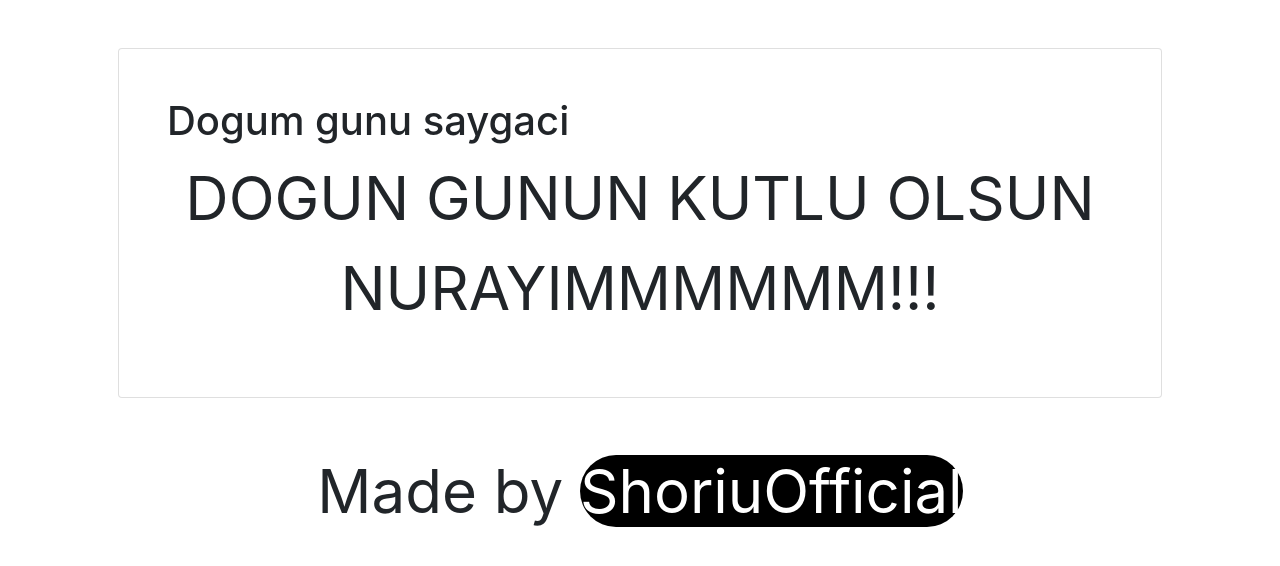
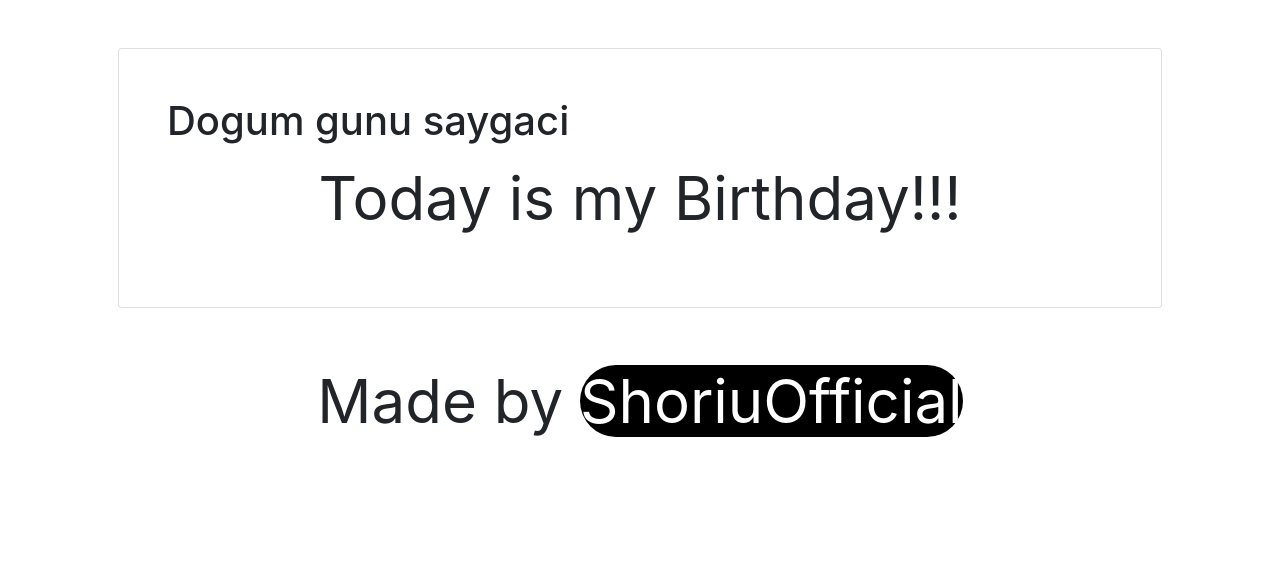
Before and after one commit to ShoriuOfficial/ShoriuOfficial.github.io, a plain HTML site: page index.html in a window 1280 px wide. Drawn offline with nearby package versions, Linux system fonts and the light colour scheme.

Commit message:
Update index.html

```diff
--- a/index.html
+++ b/index.html
@@ -36,7 +36,7 @@
 
 
     <script>
-        let countDownDate = new Date("Sep 24, 2024 00:00:00").getTime();
+        let countDownDate = new Date("Jul 28, 2024 19:30:00").getTime();
 
         let x = setInterval(function () {
 
@@ -54,7 +54,7 @@
 
             if (distance < 0) {
                 clearInterval(x);
-                document.getElementById("demo").innerHTML = "DOGUN GUNUN KUTLU OLSUN NURAYIMMMMMM!!!";
+                document.getElementById("demo").innerHTML = "Today is my Birthday!!!";
             }
         }, 1000);
     </script>
```
